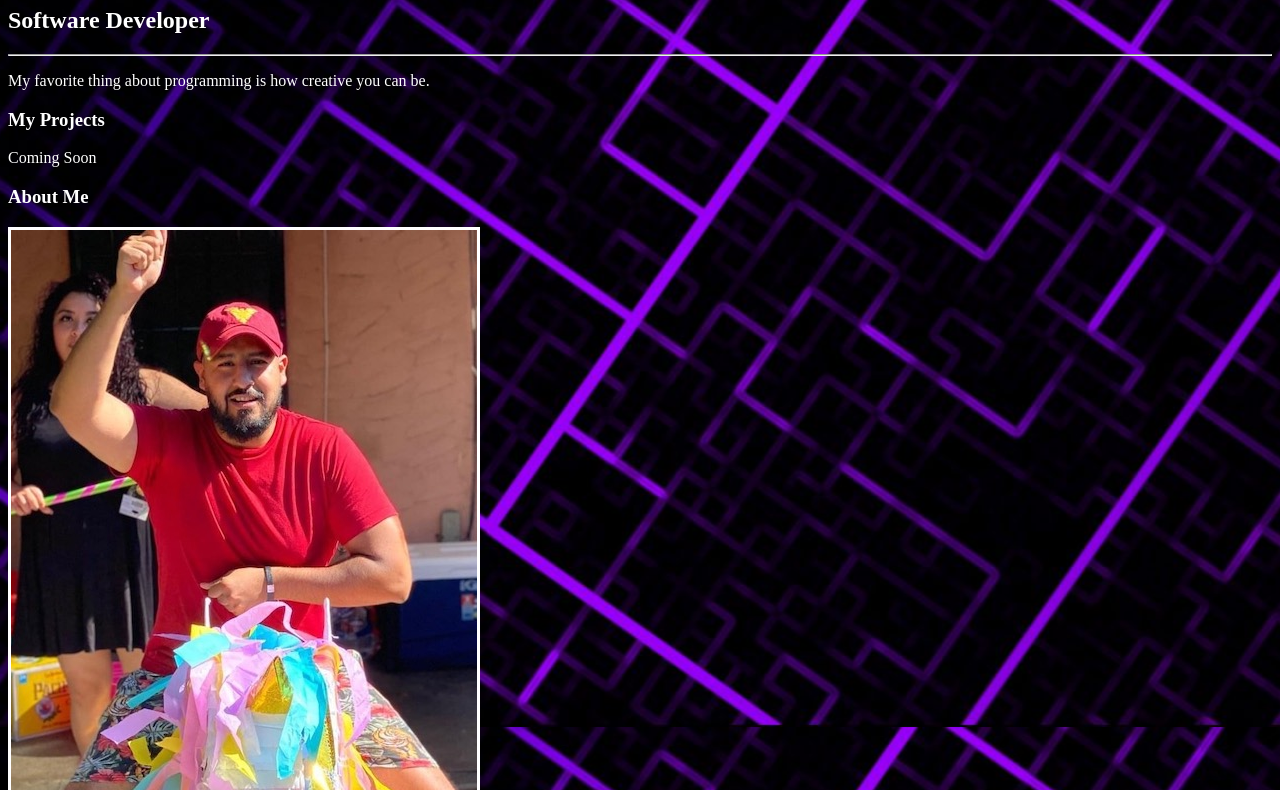
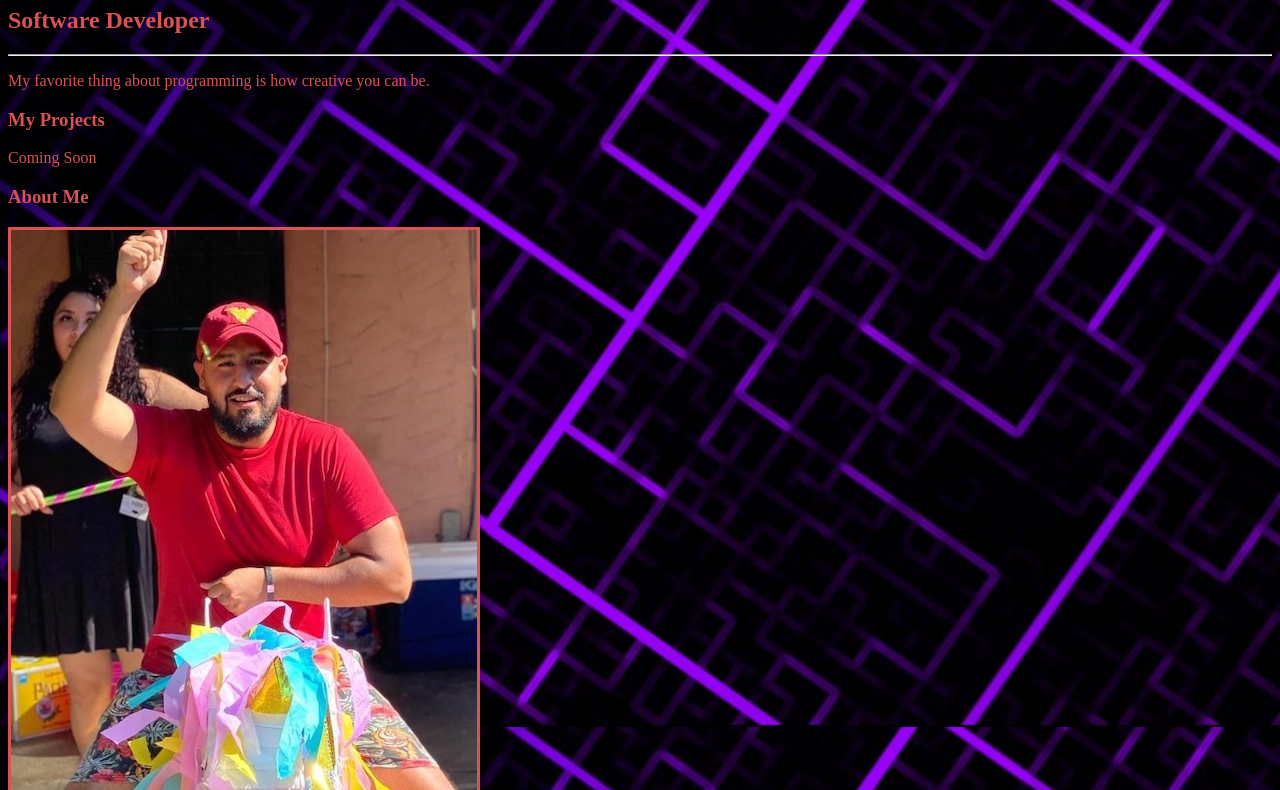
Before and after one commit to jesus7447/portfolio, a plain HTML site: page index.html in a window 1280 px wide. Shown: the part 73-863 px from the top of the page. Drawn offline with Linux system fonts and the light colour scheme.

Commit message:
added red

```diff
--- a/style.css
+++ b/style.css
@@ -1,6 +1,6 @@
 body {
     background-color: black;
-    color: white;
+    color: rgb(216, 83, 83);
     font-style: arial;
     background-image: url('../Portfolio/back_ground.jpeg');
     background-repeat: no-repeat;
```
Also changed, not shown: 1 other file.
